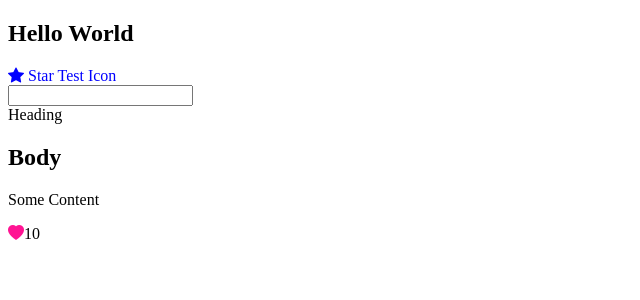
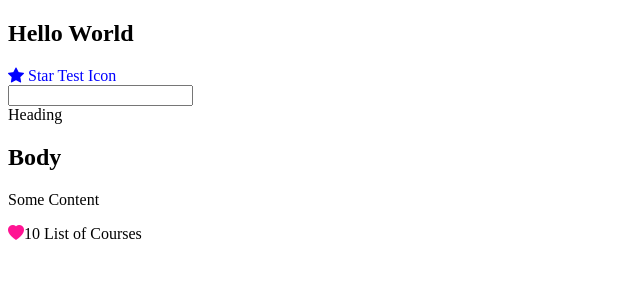
Before and after one commit to tillyninjaspace/ganbatte-angular, an Angular app: page / in a window 1280 px wide. Shown: the top 300 px of the page, without its empty margins (0-640 px from the left). Built offline with nearby package versions, Linux system fonts and the light colour scheme.

Commit message:
ngIf and ng-template examples

```diff
--- a/src/app/app.component.html
+++ b/src/app/app.component.html
@@ -29,3 +29,13 @@
     [isActive]="tweet.isLiked"
 >
 </like>
+
+
+<!-- Directives -->
+<div *ngIf="courses.length > 0; then coursesList else noCourses">
+    List of courses
+</div>
+<ng-template #coursesList>
+    List of Courses
+</ng-template>
+<ng-template #noCourses>No courses yet</ng-template>
--- a/src/app/app.component.ts
+++ b/src/app/app.component.ts
@@ -28,4 +28,6 @@ export class AppComponent {
     isLiked: true
   }
 
+  courses = [ 1, 2 ];
+
 }
```
Also changed, not shown: 1 other file (tests, documents, lock files or other folders).
